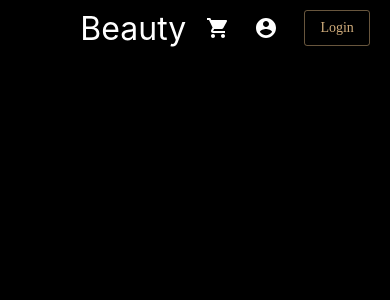
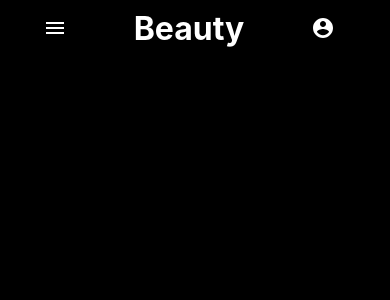
Before and after one commit to GSG-G9/beauty-salon, a React (Create React App) app in the folder client/: page / in a window 390 px wide. Shown: the top 300 px of the page. Built offline with nearby package versions, Linux system fonts and the light colour scheme; a web font is replaced by a local one.

Commit message:
Enhancing header style Fix #29

```diff
--- a/client/src/component/header/index.js
+++ b/client/src/component/header/index.js
@@ -1,7 +1,6 @@
 import React from 'react';
 import AppBar from '@material-ui/core/AppBar';
 import Toolbar from '@material-ui/core/Toolbar';
-// import Typography from '@material-ui/core/Typography';
 import IconButton from '@material-ui/core/IconButton';
 import MenuIcon from '@material-ui/icons/Menu';
 import AccountCircle from '@material-ui/icons/AccountCircle';
@@ -23,7 +22,6 @@ const Header = (props) => {
   const open = Boolean(anchorEl);
   const theme = useTheme();
   const isMobile = useMediaQuery(theme.breakpoints.down('xs'));
-  console.log(isMobile);
 
   const handleMenu = (event) => {
     setAnchorEl(event.currentTarget);
@@ -34,6 +32,7 @@ const Header = (props) => {
     history.push(pageURL);
     setAnchorEl(null);
   };
+  const logOutClick = () => {};
 
   return (
     <div className={classes.root}>
@@ -46,7 +45,7 @@ const Header = (props) => {
                   <IconButton
                     edge="start"
                     className={classes.menuButton}
-                    color="inherit"
+                    color="secondary"
                     aria-label="menu"
                     onClick={handleMenu}
                   >
@@ -54,6 +53,7 @@ const Header = (props) => {
                   </IconButton>
                   <Menu
                     id="menu-appbar"
+                    classes={{ paper: classes.menuPaper }}
                     anchorEl={anchorEl}
                     anchorOrigin={{
                       vertical: 'top',
@@ -79,6 +79,16 @@ const Header = (props) => {
                     <MenuItem onClick={() => handleMenuClick('/contact')}>
                       Contact
                     </MenuItem>
+                    <MenuItem onClick={() => handleMenuClick('/Cart')}>
+                      Cart
+                    </MenuItem>
+                    <MenuItem
+                      classes={{ root: 'logoutMobile' }}
+                      className={classes.logoutMobile}
+                      onClick={() => logOutClick()}
+                    >
+                      Logout
+                    </MenuItem>
                   </Menu>
                 </>
               ) : (
@@ -103,7 +113,9 @@ const Header = (props) => {
             </Link>
 
             <div className={classes.headerRightSide}>
+              {!isMobile ? (
                 <IconButton
+                  className={classes.icons}
                   aria-label="account of current user"
                   aria-controls="menu-appbar"
                   aria-haspopup="true"
@@ -111,7 +123,9 @@ const Header = (props) => {
                 >
                   <ShoppingCartIcon />
                 </IconButton>
+              ) : null}
               <IconButton
+                className={classes.icons}
                 aria-label="account of current user"
                 aria-controls="menu-appbar"
                 aria-haspopup="true"
@@ -119,9 +133,12 @@ const Header = (props) => {
               >
                 <AccountCircle />
               </IconButton>
+
+              {!isMobile ? (
                 <Button className={classes.logout} variant="outlined">
                   Login
                 </Button>
+              ) : null}
             </div>
           </div>
         </Toolbar>
--- a/client/src/component/header/style.js
+++ b/client/src/component/header/style.js
@@ -3,35 +3,62 @@ import { makeStyles } from '@material-ui/core/styles';
 const useStyles = makeStyles((theme) => ({
   root: {
     flexGrow: 1,
-  },
-  menuButton: {
-    marginRight: theme.spacing(2),
+    [theme.breakpoints.up('sm')]: {
+      margin: '20px',
+    },
   },
   header: {
-    flexGrow: 1,
+    [theme.breakpoints.up('sm')]: {
+      flexGrow: 1,
+      margin: '20px',
+    },
     display: 'flex',
     flexDirection: 'row',
     justifyContent: 'space-around',
     alignItems: 'center',
+    width: '100%',
   },
   title: {
+    display: 'block',
     fontSize: '2em',
     color: '#fff',
     textDecoration: 'none',
+    fontWeight: 'bold',
+    '&:hover': {
+      color: 'f8f8ff',
+      transform: 'scale(1.1)',
+      boxShadow: '#888888',
+    },
   },
   headerLeftSide: {
-    // display: 'flex',
+    [theme.breakpoints.up('sm')]: {
+      width: '15em',
+    },
     justifyContent: 'space-between',
   },
-  headerRightSide: {},
+  headerRightSide: {
+    [theme.breakpoints.up('sm')]: {
+      width: '15em',
+    },
+  },
   options: {
     padding: '1em',
     color: '#fff',
     textDecoration: 'none',
+    borderRadius: '1.5em',
+    '&:hover': {
+      background: '#101010',
+    },
+  },
+  menuPaper: {
+    backgroundColor: '#0e1717',
   },
   logout: {
     marginLeft: '1em',
   },
+  logoutMobile: {
+    backgroundColor: 'red',
+  },
 }));
 
 export default useStyles;
```
Also changed, not shown: 1 other file (tests, documents, lock files or other folders). Lines whose indentation alone changed are shown as unchanged.
